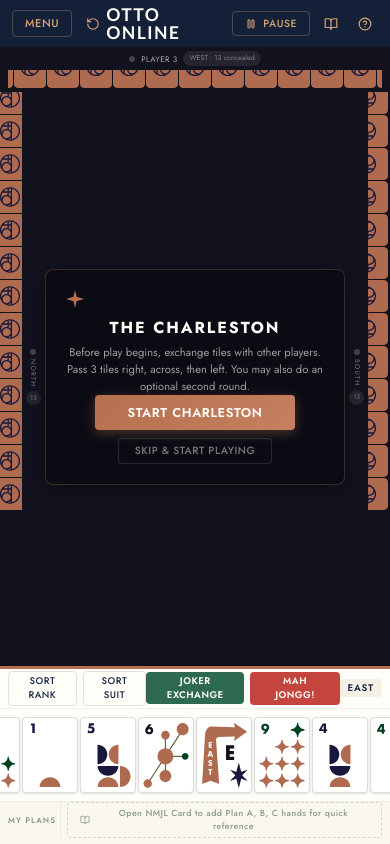
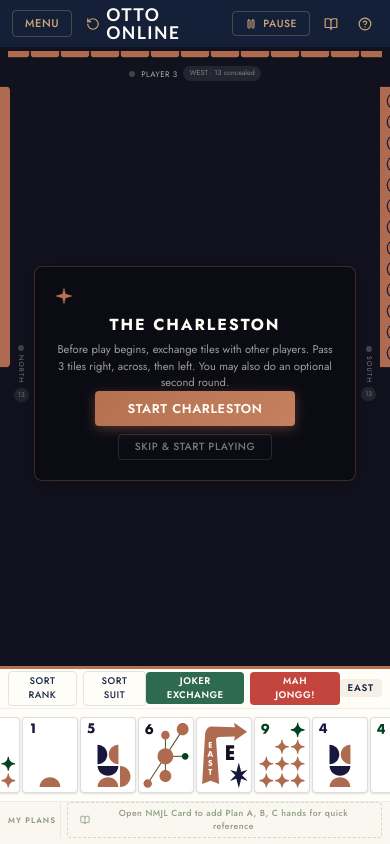
Before and after one commit to ottomahjong/online-table, a React (Vite) app: page / in a window 390 px wide. Both pictures are taken after a click on the button "START GAME". Built offline with nearby package versions, Linux system fonts and the light colour scheme.

Commit message:
Refactor GameBoard component for mobile responsiveness

```diff
--- a/src/app/components/GameBoard.tsx
+++ b/src/app/components/GameBoard.tsx
@@ -2007,10 +2007,11 @@
   );
 }
 
-const MOBILE_TOP_RACK_MASK_HEIGHT = 18;
-const MOBILE_SIDE_RACK_MASK_WIDTH = 22;
-const MOBILE_TOP_RACK_STEP = 33;
-const MOBILE_SIDE_RACK_STEP = 33;
+const OPPONENT_TILE_SCALE = 0.9;
+const MOBILE_TOP_RACK_MASK_HEIGHT = 11;
+const MOBILE_SIDE_RACK_MASK_WIDTH = 10;
+const MOBILE_TOP_RACK_STEP = 30;
+const MOBILE_SIDE_RACK_STEP = 21;
 const MOBILE_DRAW_TILE_GAP = 8;
 
 function renderExposureRows(groups: TileType[][], clickableJokerIds?: Set<string>, onJokerClick?: (id: string) => void, tone: 'default' | 'alt' = 'default') {
@@ -2029,6 +2030,7 @@
             return (
               <div
                 key={tile.id}
+                style={{ transform: `scale(${OPPONENT_TILE_SCALE})`, transformOrigin: 'center center' }}
                 className={isClickable ? 'cursor-pointer rounded-sm ring-2 ring-[#B5704F] animate-pulse transition-all hover:scale-110' : ''}
                 onClick={isClickable ? () => onJokerClick?.(tile.id) : undefined}
               >
@@ -2054,7 +2056,7 @@
             return (
               <div
                 key={tile.id}
-                style={{ transform: tileRotation }}
+                style={{ transform: `${tileRotation} scale(${OPPONENT_TILE_SCALE})`, transformOrigin: 'center center' }}
                 className={isClickable ? 'cursor-pointer rounded-sm ring-2 ring-[#B5704F] animate-pulse transition-all hover:scale-110' : ''}
                 onClick={isClickable ? () => onJokerClick?.(tile.id) : undefined}
               >
@@ -2079,7 +2081,16 @@
         {Array.from({ length: tileCount }).map((_, i) => {
           const left = i * MOBILE_TOP_RACK_STEP + (showDrawGap && i === tileCount - 1 && tileCount > 1 ? MOBILE_DRAW_TILE_GAP : 0);
           return (
-            <div key={i} className="absolute" style={{ left, top: -(44 - MOBILE_TOP_RACK_MASK_HEIGHT) }}>
+            <div
+              key={i}
+              className="absolute"
+              style={{
+                left,
+                top: -(44 - MOBILE_TOP_RACK_MASK_HEIGHT),
+                transform: `scale(${OPPONENT_TILE_SCALE})`,
+                transformOrigin: 'top center',
+              }}
+            >
               <TileBack size="sm" />
             </div>
           );
@@ -2100,16 +2111,15 @@
 }) {
   if (tileCount <= 0) return null;
 
-  const tileAngle = side === 'left' ? 90 : -90;
-  const totalHeight = 44 + Math.max(0, tileCount - 1) * MOBILE_SIDE_RACK_STEP + (showDrawGap && tileCount > 1 ? MOBILE_DRAW_TILE_GAP : 0);
-  const tileLeft = side === 'left' ? -(44 - MOBILE_SIDE_RACK_MASK_WIDTH) : -2;
+  const totalHeight = 32 + Math.max(0, tileCount - 1) * MOBILE_SIDE_RACK_STEP + (showDrawGap && tileCount > 1 ? MOBILE_DRAW_TILE_GAP : 0);
+  const tileLeft = side === 'left' ? -(44 - MOBILE_SIDE_RACK_MASK_WIDTH) : -(44 * (1 - OPPONENT_TILE_SCALE));
 
   return (
     <div
       className="shrink-0 overflow-y-auto"
       style={{ width: MOBILE_SIDE_RACK_MASK_WIDTH, minWidth: MOBILE_SIDE_RACK_MASK_WIDTH }}
     >
-      <div className="relative" style={{ width: 32, height: totalHeight }}>
+      <div className="relative" style={{ width: 44, height: totalHeight }}>
         {Array.from({ length: tileCount }).map((_, i) => {
           const top = i * MOBILE_SIDE_RACK_STEP + (showDrawGap && i === tileCount - 1 && tileCount > 1 ? MOBILE_DRAW_TILE_GAP : 0);
           return (
@@ -2119,11 +2129,11 @@
               style={{
                 top,
                 left: tileLeft,
-                transform: `rotate(${tileAngle}deg)`,
+                transform: `scale(${OPPONENT_TILE_SCALE})`,
                 transformOrigin: side === 'left' ? 'right center' : 'left center',
               }}
             >
-              <TileBack size="sm" />
+              <TileBack size="sm" horizontal />
             </div>
           );
         })}
@@ -2150,6 +2160,8 @@
   return (
     <div className="flex flex-col items-center shrink-0 px-2">
       <div className="sm:hidden w-full flex flex-col items-center gap-1 pt-1">
+        <MobileTopConcealedRack tileCount={player.hand.length} showDrawGap={showDrawGap} />
+        {exposureGroups && <div className="mt-0.5">{exposureGroups}</div>}
         <div className="flex items-center gap-1.5 flex-wrap justify-center">
           <div className={`w-1.5 h-1.5 rounded-full shrink-0 ${isActive ? 'animate-pulse' : ''}`} style={{
             background: isActive ? '#D4A574' : 'rgba(255,253,247,0.2)',
@@ -2172,8 +2184,6 @@
             </span>
           )}
         </div>
-        <MobileTopConcealedRack tileCount={player.hand.length} showDrawGap={showDrawGap} />
-        {exposureGroups && <div className="mt-0.5">{exposureGroups}</div>}
       </div>
 
       <div className="hidden sm:flex flex-col items-center py-1.5">
@@ -2193,7 +2203,9 @@
         </div>
         <div className="flex gap-0.5 flex-wrap justify-center max-w-md">
           {player.hand.map((_: any, i: number) => (
-            <TileBack key={`${player.id}_top_${i}`} size="sm" />
+            <div key={`${player.id}_top_${i}`} style={{ transform: `scale(${OPPONENT_TILE_SCALE})`, transformOrigin: 'top center' }}>
+              <TileBack size="sm" />
+            </div>
           ))}
         </div>
         {exposureGroups && <div className="mt-1">{exposureGroups}</div>}
```
